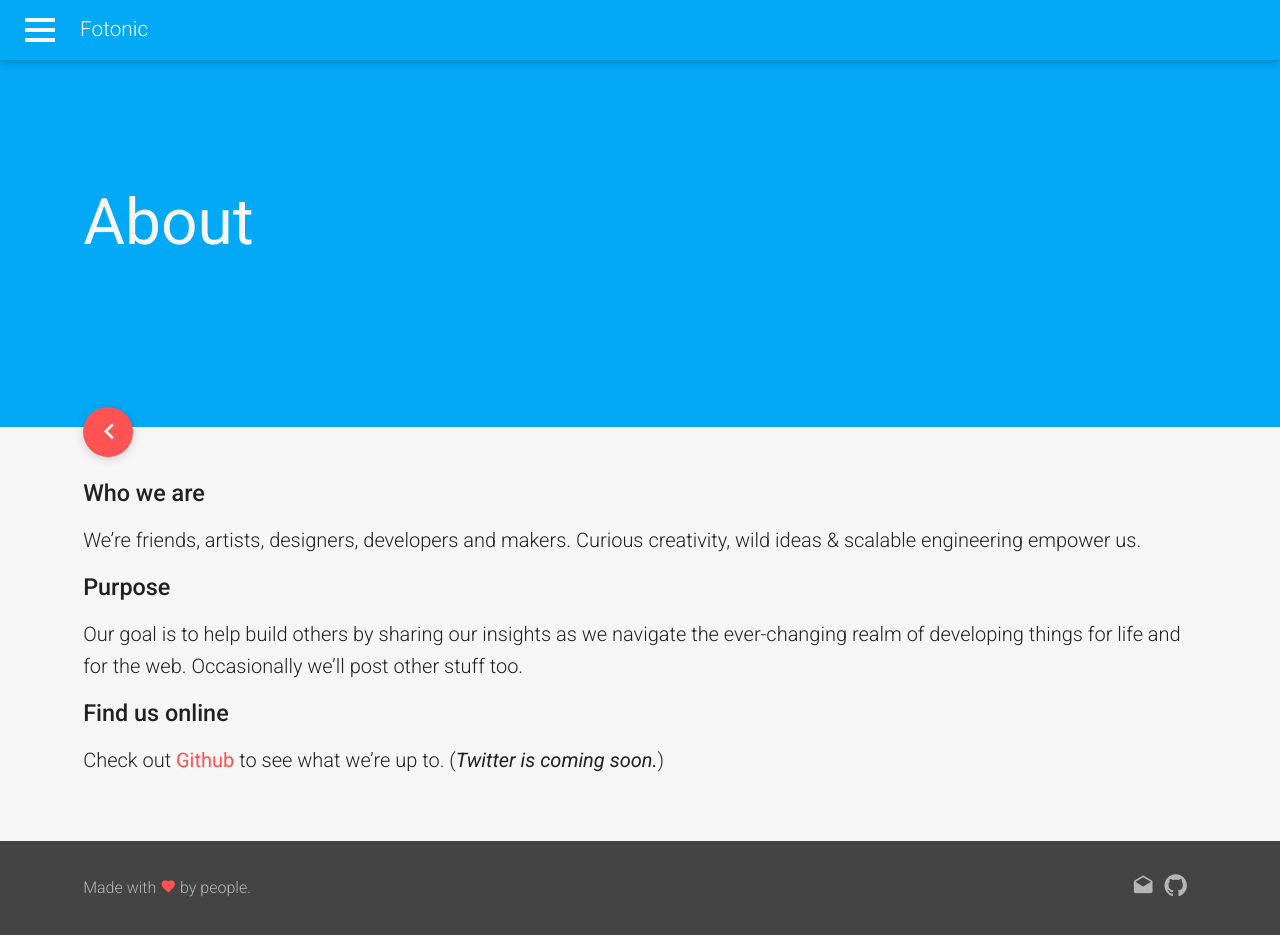
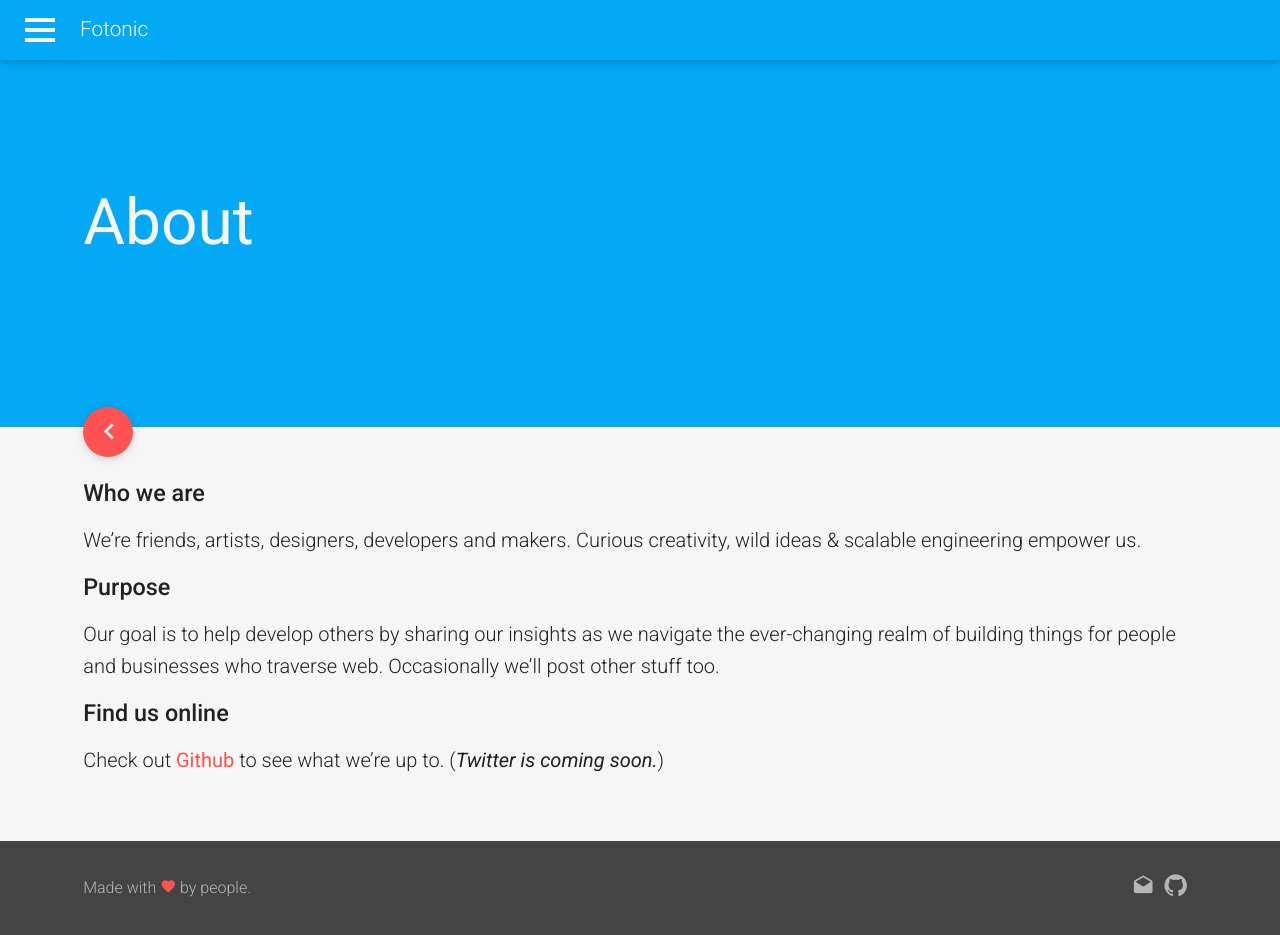
Before and after one commit to fotonic/fotonic.github.io, a Jekyll site: the page built from _pages/about.md, in a window 1280 px wide and 935 px high. Built offline with Jekyll 4.4.1, drawn with Linux system fonts in a browser that asks for light colours; nearby versions of some CDN libraries.

Commit message:
Update about content

```diff
--- a/_pages/about.md
+++ b/_pages/about.md
@@ -10,7 +10,7 @@
 
 ### Purpose
 
-Our goal is to help build others by sharing our insights as we navigate the ever-changing realm of developing things for life and for the web. Occasionally we'll post other stuff too.
+Our goal is to help develop others by sharing our insights as we navigate the ever-changing realm of building things for people and businesses who traverse web. Occasionally we'll post other stuff too.
 
 ### Find us online
 
```
